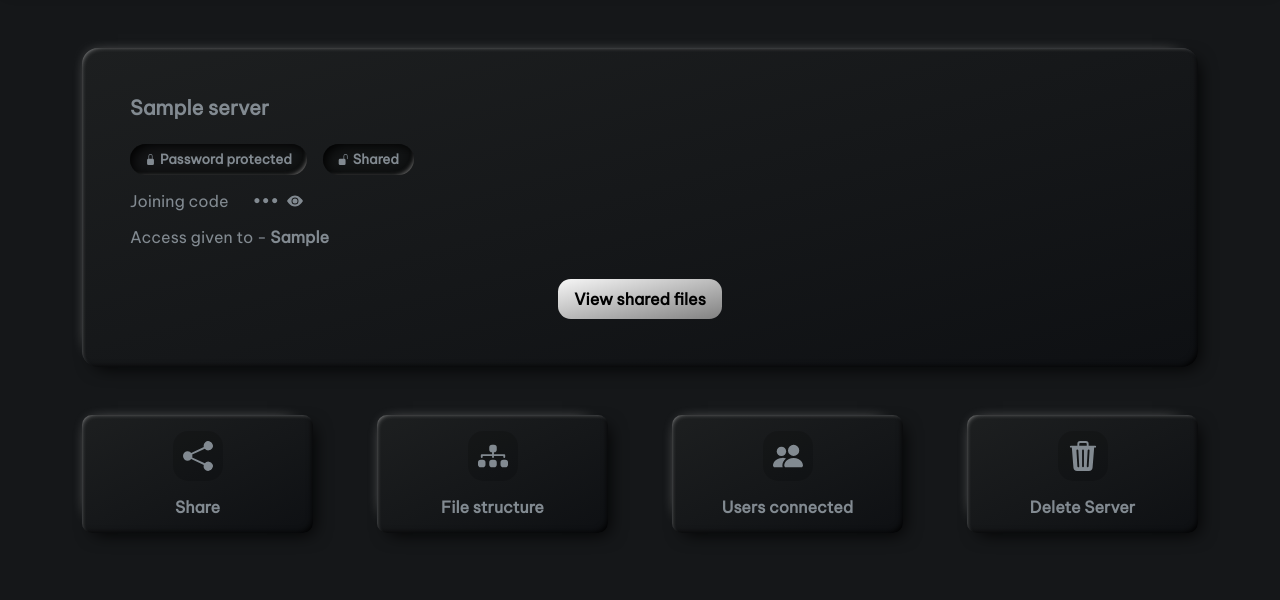
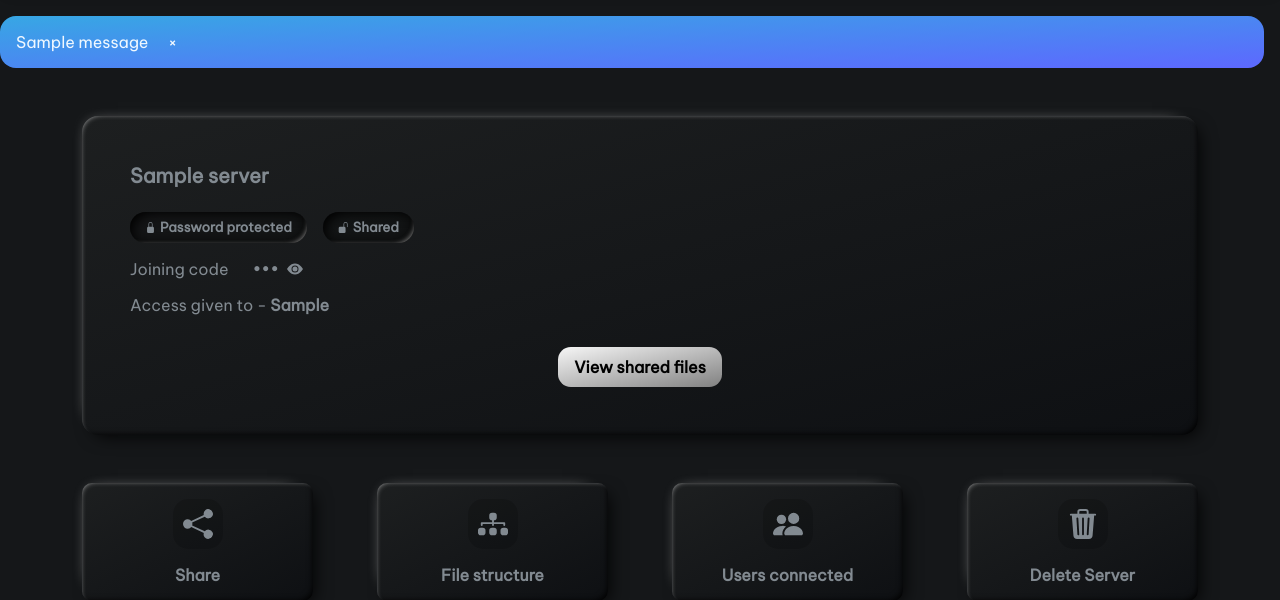
Before and after one commit to RushabhMavkar/DjangoStreamServer, a Django app: page / in a window 1280 px wide. Shown: the part 56-656 px from the top of the page. Run offline with Django 3.2, Linux system fonts and the light colour scheme; a user stored in the database is signed in; tables that the repository leaves empty hold one stand-in row (values such as "Sample post"); one stand-in notice (Sample message) is shown.

Commit message:
Added layout for displaying messages.

```diff
--- a/main/templates/main/layout.html
+++ b/main/templates/main/layout.html
@@ -13,6 +13,17 @@
     <a class="btn bg-accent" href="{% url 'main_logout' %}">Logout</a>
 </nav>
 
+{% if messages %}
+<div class="alerts">
+    {% for message in messages %}
+    <div class="alert bg-accent mt-3 me-3 rounded p-3 {{ message.tags }}">
+        <span class="me-3">{{ message }}</span>
+        <span class="closebtn ms-auto" onclick="this.parentElement.style.display='none';">&times;</span>
+    </div>
+    {% endfor %}
+</div>
+{% endif %}
+
 {% block content %} {% endblock content %}
 
 {% endblock base %}
```
